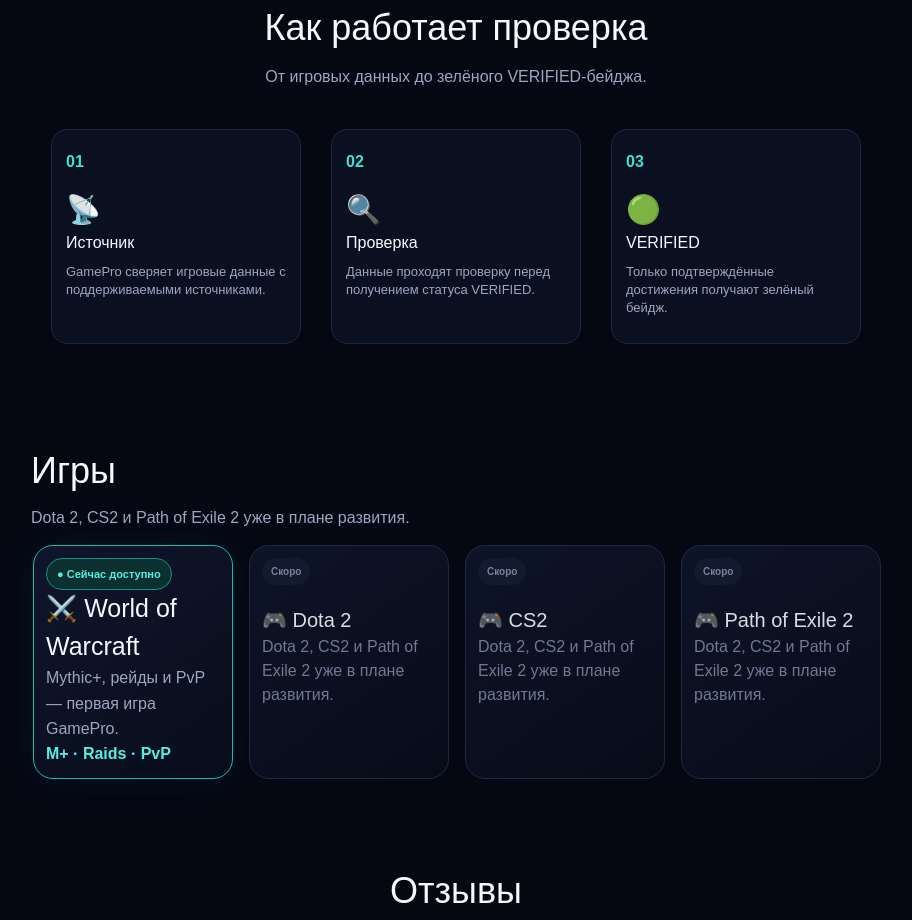
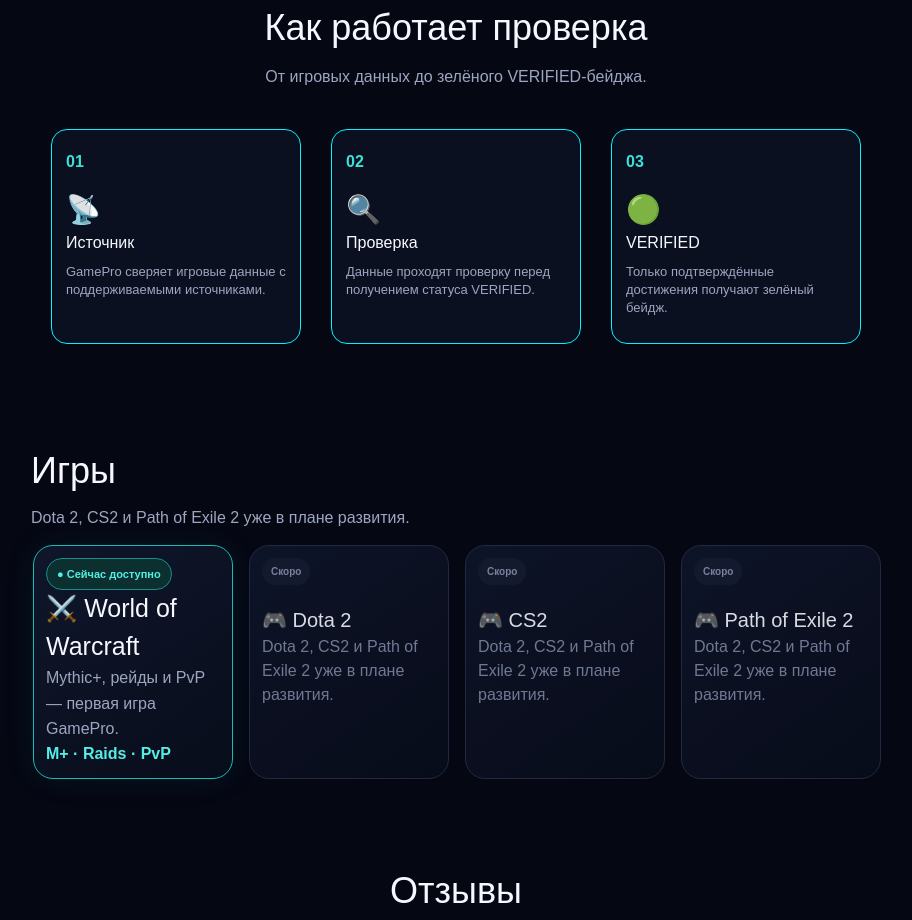
Before and after one commit to vesttrading/gamepro-market, a Next.js app: page / in a window 1280 px wide. Shown: the part 2400-3320 px from the top of the page, without its empty margins (184-1096 px from the left). Built offline with nearby package versions, Linux system fonts and the light colour scheme; no server answers.

Commit message:
Change border color in globals.css

```diff
--- a/app/globals.css
+++ b/app/globals.css
@@ -246,7 +246,7 @@
 
     padding: 20px 14px !important;         /* Оптимальные внутренние отступы */
 
-    border: 1px solid #1e2540 !important;
+    border: 1px solid #00f2fe !important;
     border-radius: 16px !important;
     background: #0b1020 !important;
 }
```
